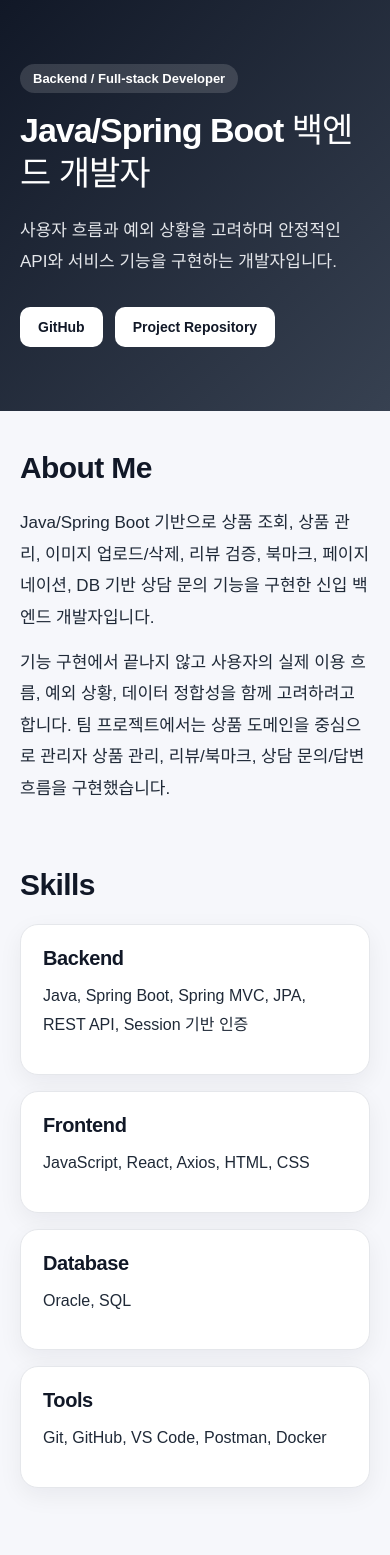
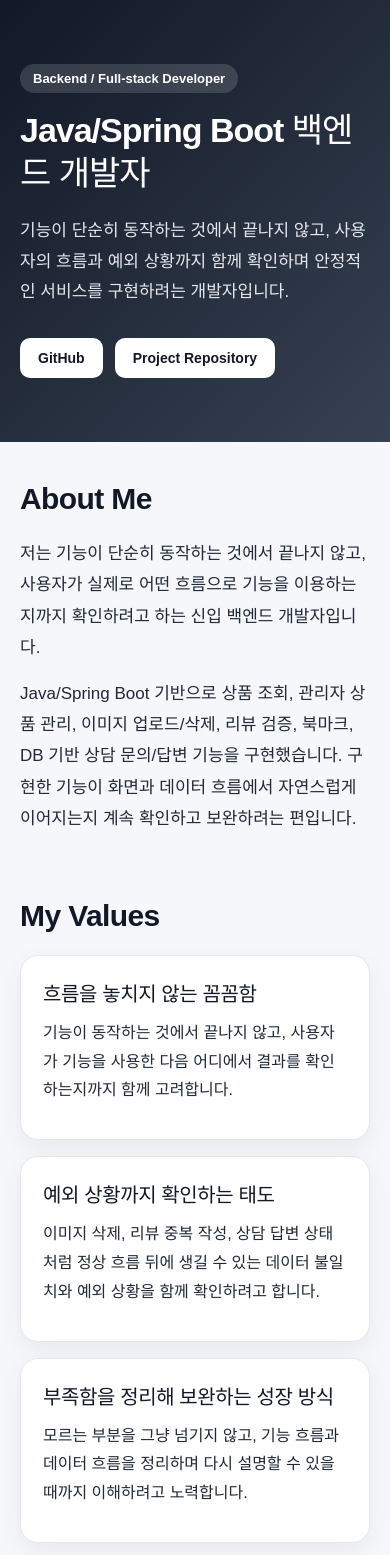
Before and after one commit to sdolikeim/my-portfolio, a React (Vite) app: page / in a window 390 px wide. Shown: the top 1555 px of the page. Built offline with nearby package versions, Linux system fonts and the light colour scheme.

Commit message:
add values and resume statement

```diff
--- a/src/App.css
+++ b/src/App.css
@@ -54,7 +54,7 @@ main {
 }
 
 .hero-text {
-  max-width: 720px;
+  max-width: 760px;
   margin: 22px 0 0;
   font-size: 19px;
   line-height: 1.8;
@@ -106,6 +106,12 @@ main {
 .role-grid {
   display: grid;
   grid-template-columns: repeat(2, minmax(0, 1fr));
+  gap: 16px;
+}
+
+.value-grid {
+  display: grid;
+  grid-template-columns: repeat(3, minmax(0, 1fr));
   gap: 16px;
 }
 
@@ -212,6 +218,10 @@ li {
   box-shadow: 0 8px 24px rgba(15, 23, 42, 0.06);
 }
 
+.image-card a {
+  display: block;
+}
+
 .image-card img {
   width: 100%;
   height: 300px;
@@ -249,9 +259,33 @@ li {
   object-fit: contain;
 }
 
+.statement-card {
+  background: #ffffff;
+  border-left: 5px solid #111827;
+  border-radius: 18px;
+  padding: 28px;
+  box-shadow: 0 8px 24px rgba(15, 23, 42, 0.06);
+}
+
+.statement-card p {
+  margin: 0 0 14px;
+  line-height: 1.85;
+  font-size: 16px;
+}
+
+.statement-card p:last-child {
+  margin-bottom: 0;
+}
+
 .contact a {
   color: #2563eb;
   word-break: break-all;
+}
+
+@media (max-width: 900px) {
+  .value-grid {
+    grid-template-columns: 1fr;
+  }
 }
 
 @media (max-width: 720px) {
@@ -286,10 +320,14 @@ li {
 
   .image-card img,
   .image-card-wide img {
-    height: 220px;
+    height: 260px;
   }
 
   .image-card-wide {
     grid-column: span 1;
   }
+
+  .statement-card {
+    padding: 22px;
+  }
 }
--- a/src/App.jsx
+++ b/src/App.jsx
@@ -8,7 +8,8 @@ function App() {
           <p className="badge hero-badge">Backend / Full-stack Developer</p>
           <h1>Java/Spring Boot 백엔드 개발자</h1>
           <p className="hero-text">
-            사용자 흐름과 예외 상황을 고려하며 안정적인 API와 서비스 기능을 구현하는 개발자입니다.
+            기능이 단순히 동작하는 것에서 끝나지 않고, 사용자의 흐름과 예외 상황까지
+            함께 확인하며 안정적인 서비스를 구현하려는 개발자입니다.
           </p>
 
           <div className="hero-buttons">
@@ -26,14 +27,44 @@ function App() {
         <section className="section">
           <h2>About Me</h2>
           <p>
-            Java/Spring Boot 기반으로 상품 조회, 상품 관리, 이미지 업로드/삭제, 리뷰 검증,
-            북마크, 페이지네이션, DB 기반 상담 문의 기능을 구현한 신입 백엔드 개발자입니다.
+            저는 기능이 단순히 동작하는 것에서 끝나지 않고, 사용자가 실제로 어떤 흐름으로
+            기능을 이용하는지까지 확인하려고 하는 신입 백엔드 개발자입니다.
           </p>
           <p>
-            기능 구현에서 끝나지 않고 사용자의 실제 이용 흐름, 예외 상황, 데이터 정합성을 함께
-            고려하려고 합니다. 팀 프로젝트에서는 상품 도메인을 중심으로 관리자 상품 관리,
-            리뷰/북마크, 상담 문의/답변 흐름을 구현했습니다.
+            Java/Spring Boot 기반으로 상품 조회, 관리자 상품 관리, 이미지 업로드/삭제,
+            리뷰 검증, 북마크, DB 기반 상담 문의/답변 기능을 구현했습니다. 구현한 기능이
+            화면과 데이터 흐름에서 자연스럽게 이어지는지 계속 확인하고 보완하려는 편입니다.
           </p>
+        </section>
+
+        <section className="section">
+          <h2>My Values</h2>
+
+          <div className="value-grid">
+            <div className="card">
+              <h3>흐름을 놓치지 않는 꼼꼼함</h3>
+              <p>
+                기능이 동작하는 것에서 끝나지 않고, 사용자가 기능을 사용한 다음
+                어디에서 결과를 확인하는지까지 함께 고려합니다.
+              </p>
+            </div>
+
+            <div className="card">
+              <h3>예외 상황까지 확인하는 태도</h3>
+              <p>
+                이미지 삭제, 리뷰 중복 작성, 상담 답변 상태처럼 정상 흐름 뒤에 생길 수 있는
+                데이터 불일치와 예외 상황을 함께 확인하려고 합니다.
+              </p>
+            </div>
+
+            <div className="card">
+              <h3>부족함을 정리해 보완하는 성장 방식</h3>
+              <p>
+                모르는 부분을 그냥 넘기지 않고, 기능 흐름과 데이터 흐름을 정리하며
+                다시 설명할 수 있을 때까지 이해하려고 노력합니다.
+              </p>
+            </div>
+          </div>
         </section>
 
         <section className="section">
@@ -163,7 +194,7 @@ function App() {
               <li>상품 목록 조회 API와 React 화면 연동</li>
               <li>카테고리별 상품 필터링 처리</li>
               <li>판매상태 조건에 따른 상품 조회 처리</li>
-              <li>기본순, 가격순 등 정렬 조건 처리</li>
+              <li>정렬 조건 처리</li>
               <li>페이지네이션 적용으로 한 번에 표시되는 상품 수 제어</li>
             </ul>
           </div>
@@ -242,7 +273,9 @@ function App() {
 
           <div className="image-grid">
             <div className="image-card">
+              <a href="/images/product-list.JPG" target="_blank" rel="noreferrer">
                 <img src="/images/product-list.JPG" alt="상품 목록 화면" />
+              </a>
               <div>
                 <h3>상품 목록</h3>
                 <p>
@@ -252,7 +285,9 @@ function App() {
             </div>
 
             <div className="image-card">
+              <a href="/images/product-detail.JPG" target="_blank" rel="noreferrer">
                 <img src="/images/product-detail.JPG" alt="상품 상세 화면" />
+              </a>
               <div>
                 <h3>상품 상세</h3>
                 <p>
@@ -262,7 +297,9 @@ function App() {
             </div>
 
             <div className="image-card">
+              <a href="/images/admin-product-list.JPG" target="_blank" rel="noreferrer">
                 <img src="/images/admin-product-list.JPG" alt="관리자 상품 목록 화면" />
+              </a>
               <div>
                 <h3>관리자 상품 관리</h3>
                 <p>
@@ -272,7 +309,9 @@ function App() {
             </div>
 
             <div className="image-card">
+              <a href="/images/product-update.JPG" target="_blank" rel="noreferrer">
                 <img src="/images/product-update.JPG" alt="상품 수정 화면" />
+              </a>
               <div>
                 <h3>상품 수정</h3>
                 <p>
@@ -282,7 +321,9 @@ function App() {
             </div>
 
             <div className="image-card">
+              <a href="/images/bookmark-list.JPG" target="_blank" rel="noreferrer">
                 <img src="/images/bookmark-list.JPG" alt="북마크 목록 화면" />
+              </a>
               <div>
                 <h3>북마크 목록</h3>
                 <p>
@@ -292,7 +333,9 @@ function App() {
             </div>
 
             <div className="image-card">
+              <a href="/images/review-management.JPG" target="_blank" rel="noreferrer">
                 <img src="/images/review-management.JPG" alt="리뷰 관리 화면" />
+              </a>
               <div>
                 <h3>리뷰 관리</h3>
                 <p>
@@ -302,7 +345,9 @@ function App() {
             </div>
 
             <div className="image-card">
+              <a href="/images/article-widget.JPG" target="_blank" rel="noreferrer">
                 <img src="/images/article-widget.JPG" alt="상담 문의창 화면" />
+              </a>
               <div>
                 <h3>상담 문의창</h3>
                 <p>
@@ -312,7 +357,9 @@ function App() {
             </div>
 
             <div className="image-card">
-              <img src="/images/admin-article-answer.jpg" alt="관리자 상담 답변 화면" />
+              <a href="/images/admin-article-answer.JPG" target="_blank" rel="noreferrer">
+                <img src="/images/admin-article-answer.JPG" alt="관리자 상담 답변 화면" />
+              </a>
               <div>
                 <h3>관리자 상담 답변</h3>
                 <p>
@@ -322,7 +369,9 @@ function App() {
             </div>
 
             <div className="image-card image-card-wide">
+              <a href="/images/member-article-answer.JPG" target="_blank" rel="noreferrer">
                 <img src="/images/member-article-answer.JPG" alt="회원 상담 답변 확인 화면" />
+              </a>
               <div>
                 <h3>회원 상담 답변 확인</h3>
                 <p>
@@ -394,6 +443,29 @@ function App() {
         </section>
 
         <section className="section">
+          <h2>Resume Statement</h2>
+
+          <div className="statement-card">
+            <p>
+              프로젝트를 진행하며 가장 많이 생각했던 부분은 “사용자가 이 기능을 사용한 다음에는
+              무엇을 확인하게 될까?”였습니다. 북마크 기능은 버튼을 누르는 것에서 끝나는 것이 아니라,
+              사용자가 마이페이지에서 북마크한 상품을 다시 확인하고 상품 상세로 이동할 수 있어야 했습니다.
+            </p>
+
+            <p>
+              상담 기능도 문의 등록에서 끝나는 것이 아니라, 관리자가 답변을 등록하고 사용자가 다시
+              상담창에서 답변 상태와 내용을 확인할 수 있도록 구성했습니다.
+            </p>
+
+            <p>
+              아직 실무 경험은 부족하지만, 맡은 기능을 그냥 넘기지 않고 끝까지 이해하려고 노력합니다.
+              앞으로도 기능의 정상 동작뿐 아니라 사용자의 다음 행동과 예외 상황까지 함께 확인하는
+              개발자로 성장하고 싶습니다.
+            </p>
+          </div>
+        </section>
+
+        <section className="section">
           <h2>Education</h2>
 
           <div className="card">
```
Lines whose indentation alone changed are shown as unchanged.
